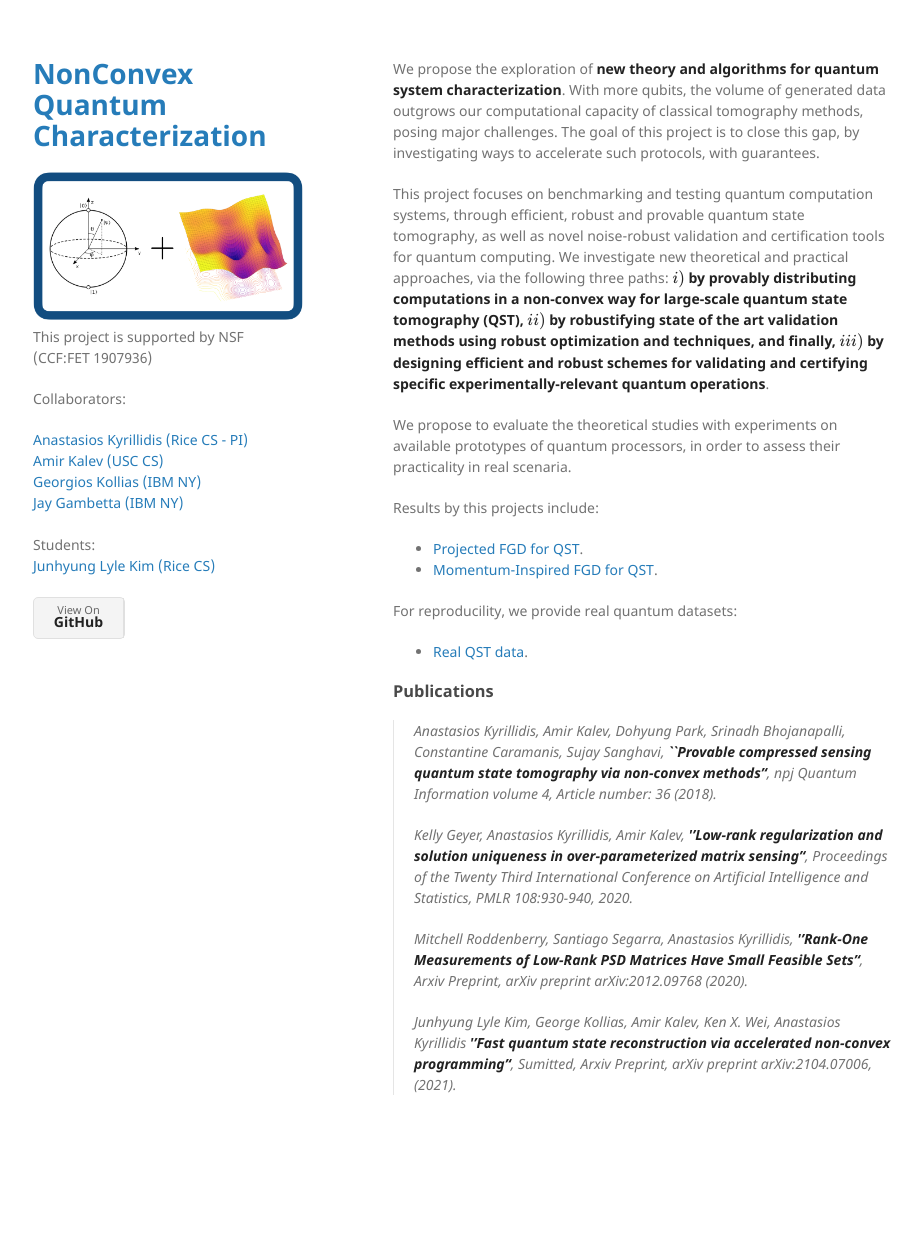
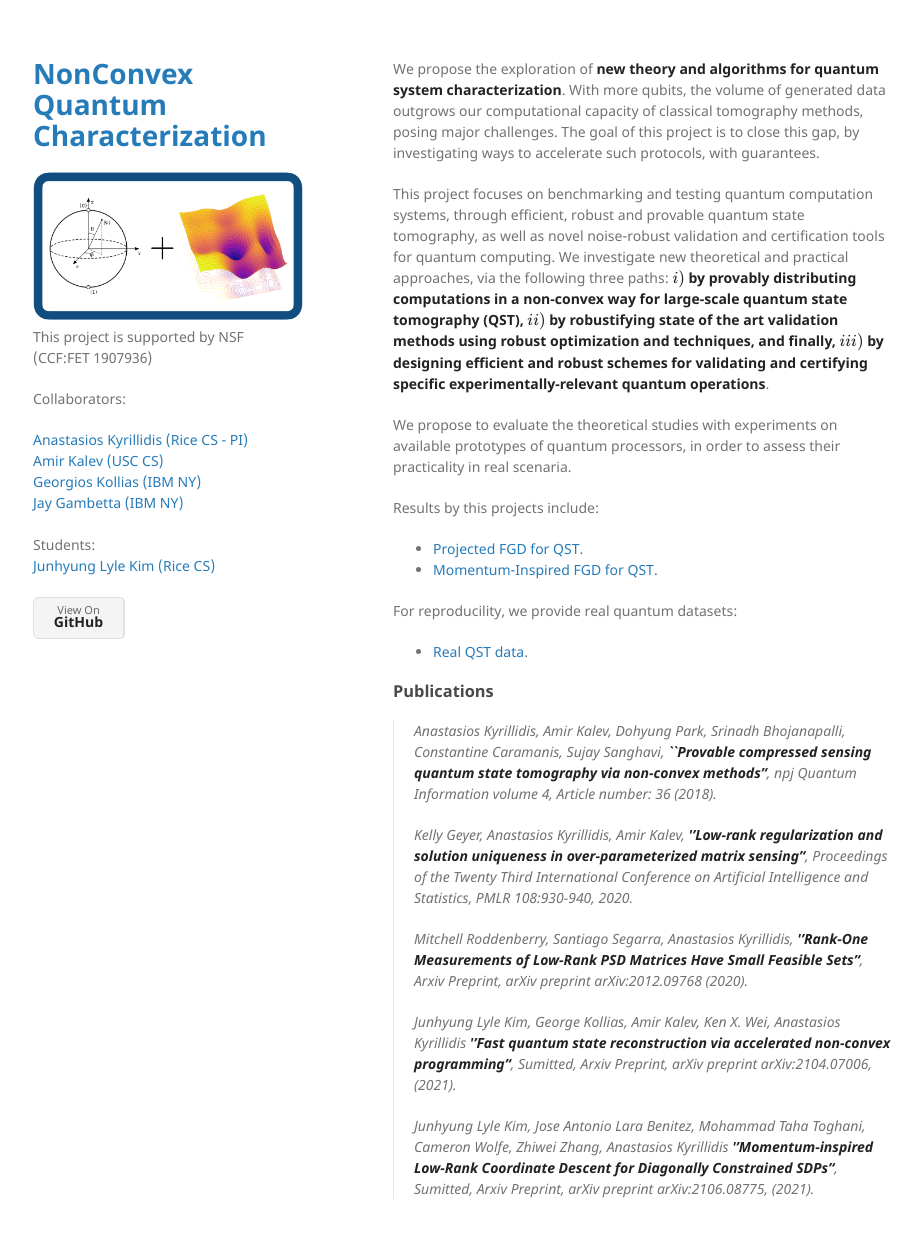
Before and after one commit to akyrillidis/nonconvex-qst, a Jekyll site: the page built from index.md, in a window 1280 px wide and 1269 px high. Shown: the top 1238 px of the window, without its empty margins (177-1099 px from the left). Built offline with Jekyll 4.4.1, drawn with Linux system fonts in a browser that asks for light colours; formulas are drawn with MathJax 3.

Commit message:
Update index.md

```diff
--- a/index.md
+++ b/index.md
@@ -26,3 +26,5 @@ For reproducility, we provide real quantum datasets:
 > Mitchell Roddenberry, Santiago Segarra, Anastasios Kyrillidis, [**''Rank-One Measurements of Low-Rank PSD Matrices Have Small Feasible Sets''**](https://arxiv.org/pdf/2012.09768.pdf), Arxiv Preprint, arXiv preprint arXiv:2012.09768 (2020).
 >
 > Junhyung Lyle Kim, George Kollias, Amir Kalev, Ken X. Wei, Anastasios Kyrillidis [**''Fast quantum state reconstruction via accelerated non-convex programming''**](https://arxiv.org/pdf/2104.07006.pdf), Sumitted, Arxiv Preprint, arXiv preprint arXiv:2104.07006, (2021).
+>
+>  Junhyung Lyle Kim, Jose Antonio Lara Benitez, Mohammad Taha Toghani, Cameron Wolfe, Zhiwei Zhang, Anastasios Kyrillidis [**''Momentum-inspired Low-Rank Coordinate Descent for Diagonally Constrained SDPs''**](https://arxiv.org/pdf/2106.08775), Sumitted, Arxiv Preprint, arXiv preprint arXiv:2106.08775, (2021).
```
